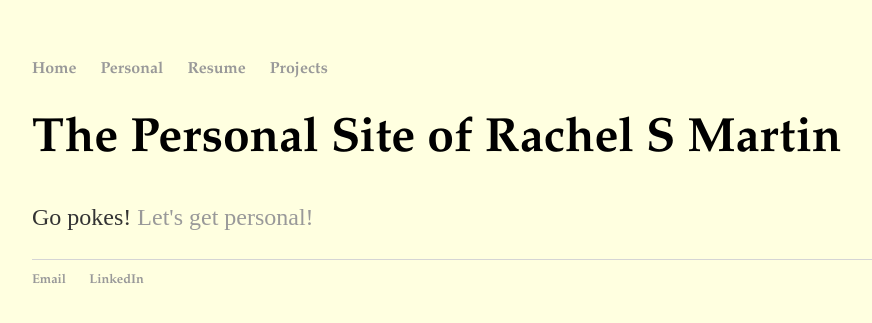
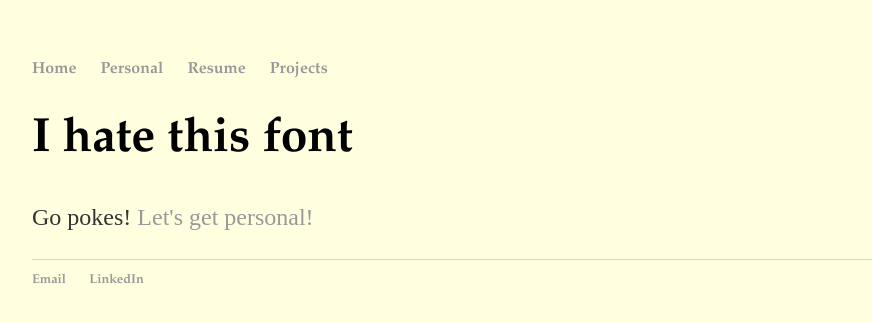
Before and after one commit to mraches/mraches.github.io, a Jekyll site: the page built from index.html, in a window 1280 px wide. Shown: the top 323 px of the page, without its empty margins (160-1032 px from the left). Built offline with Jekyll 4.4.1, drawn with Linux system fonts in a browser that asks for light colours.

Commit message:
Update index.html

```diff
--- a/index.html
+++ b/index.html
@@ -1,8 +1,8 @@
 ---
 layout: default
-title: Rachel Martin Personal Resume
+title: Rachel Suzanne Martin
 ---
 <div class="blurb">
-	<h1>The Personal Site of Rachel S Martin</h1>
+	<h1>I hate this font</h1>
 	<p>Go pokes! <a href="/personal">Let's get personal!</a></p>
 </div><!-- /.blurb -->
```
